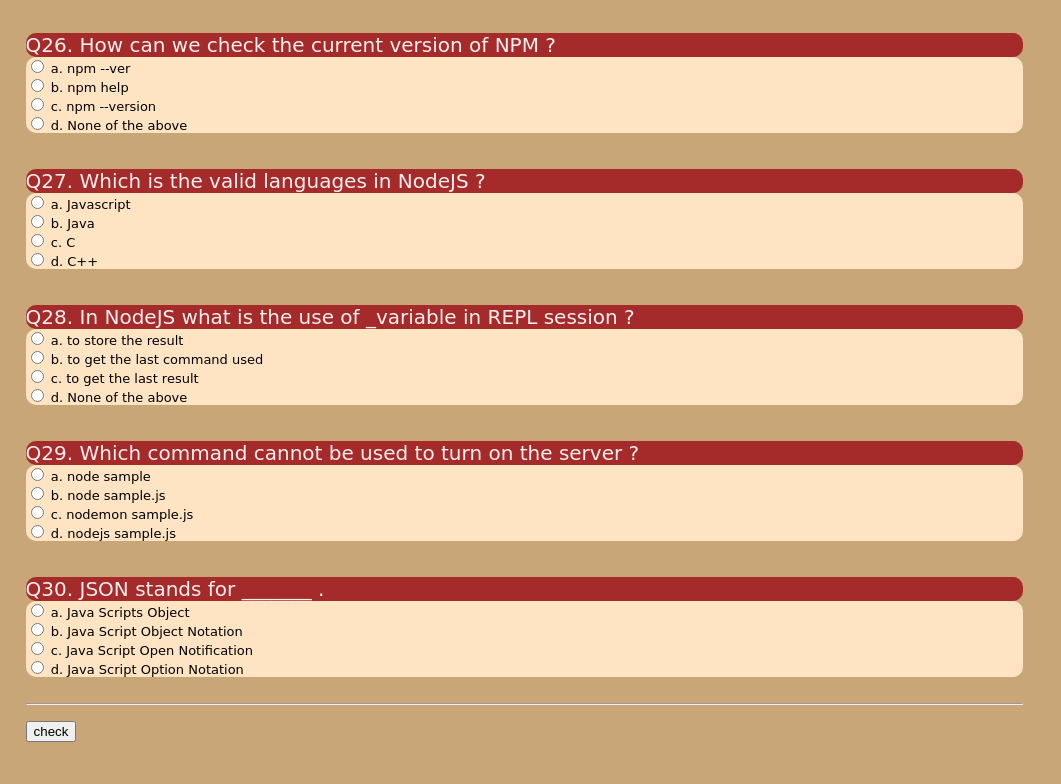
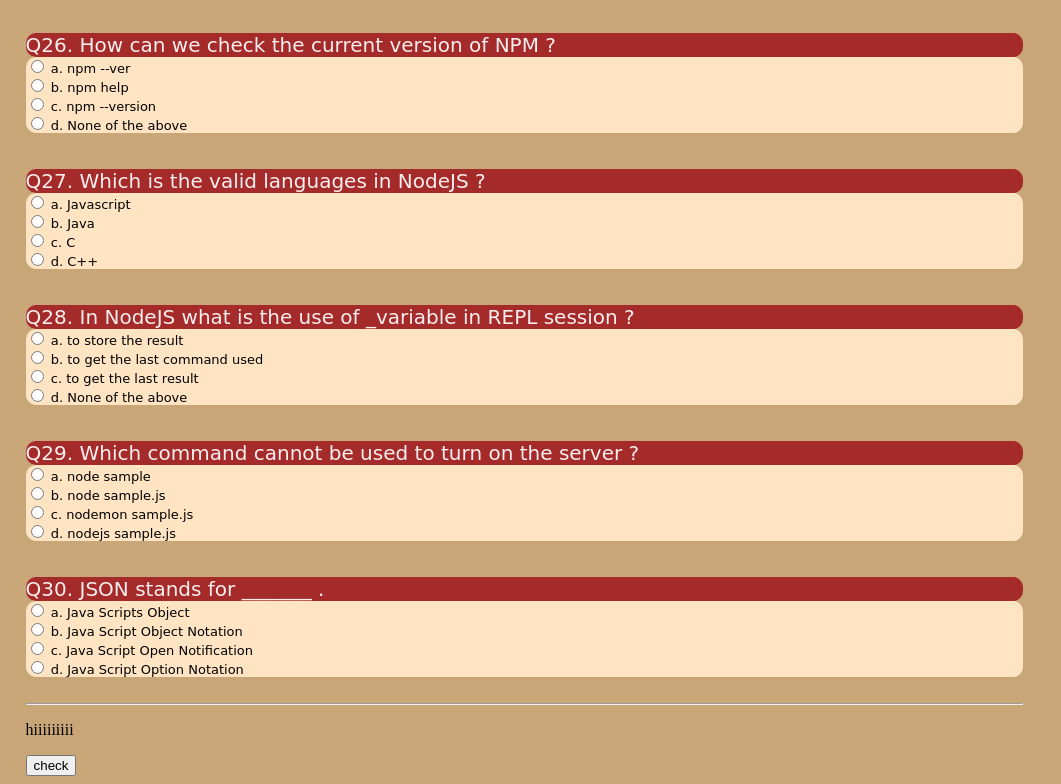
Before and after one commit to hardik103/Quiz, a website: page quiz.html in a window 1280 px wide. Shown: the part 3850-4634 px from the top of the page, without its empty margins (0-1061 px from the left). Before the commit the page ends 4600 px from the top, so only its background shows below. Drawn offline with Linux system fonts and the light colour scheme.

```diff
--- a/quiz.html
+++ b/quiz.html
@@ -708,7 +708,7 @@
 <br><hr>
 
 </form>
-<p id="text"></p>
+<p id="text">hiiiiiiiii</p>
 <input type="button" value="check" onclick="focus()">
 </body>
 
```
